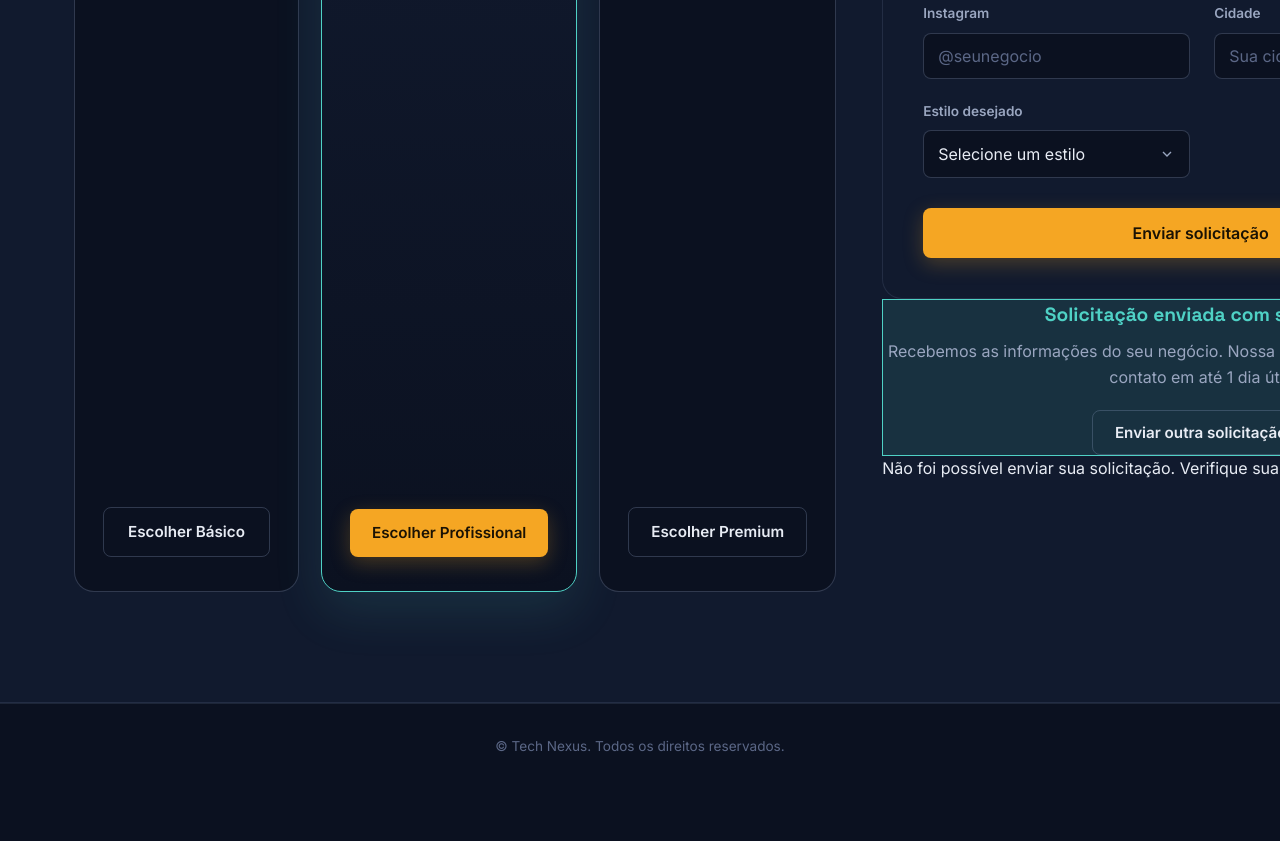
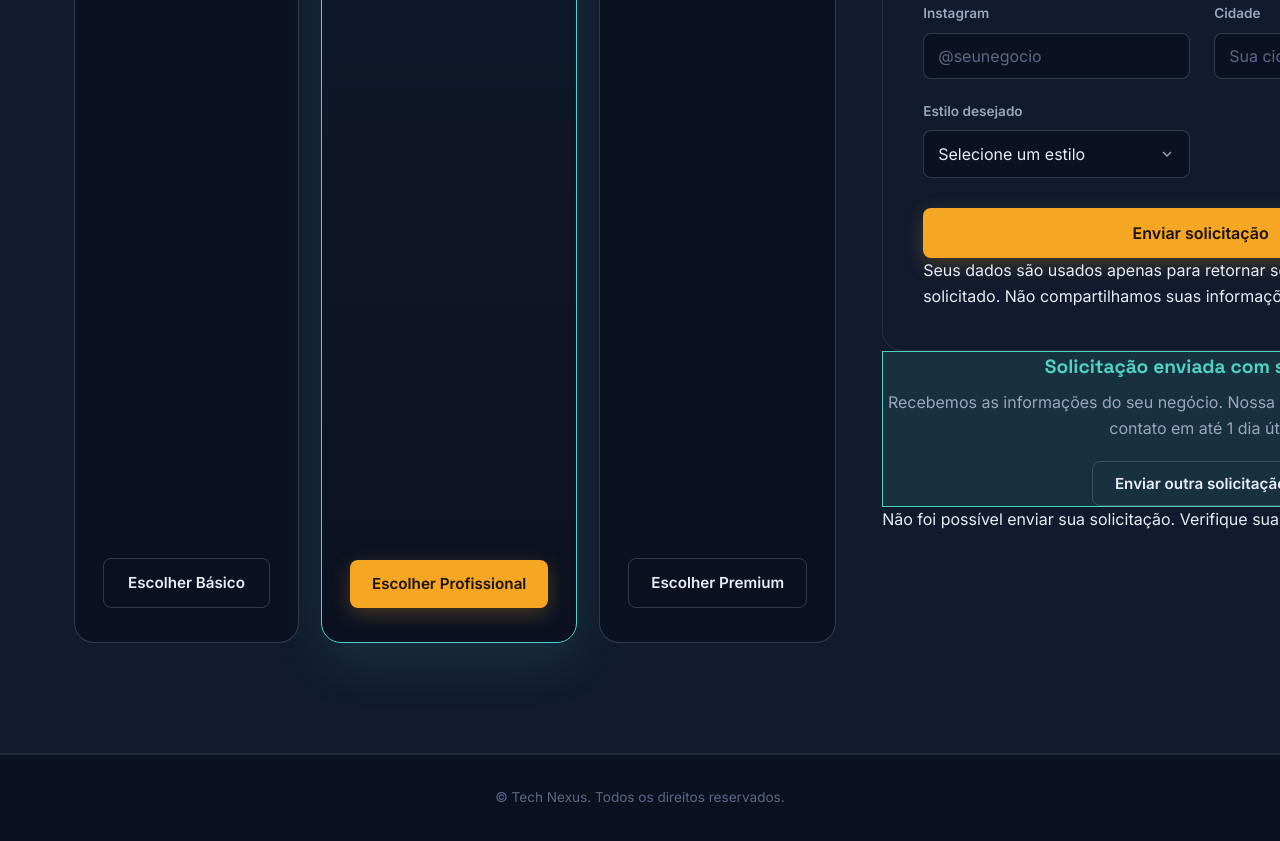
Before and after one commit to yTrashZ/Nexus-Tech, a plain HTML site: page index.html in a window 1280 px wide. Shown: the part 3948-4789 px from the top of the page. Before the commit the page ends 4738 px from the top, so only its background shows below. Drawn offline with Linux system fonts and the light colour scheme.

Commit message:
Add privacy notice to contact form

```diff
--- a/index.html
+++ b/index.html
@@ -435,7 +435,7 @@
           </div>
 
           <button type="submit" class="btn btn--primary btn--large btn--block">Enviar solicitação</button>
-
+<p class="form-privacy">Seus dados são usados apenas para retornar seu contato sobre o site solicitado. Não compartilhamos suas informações com terceiros.</p>
         </form>
 
         <div class="form-message form-message--success" id="successMessage">
```
